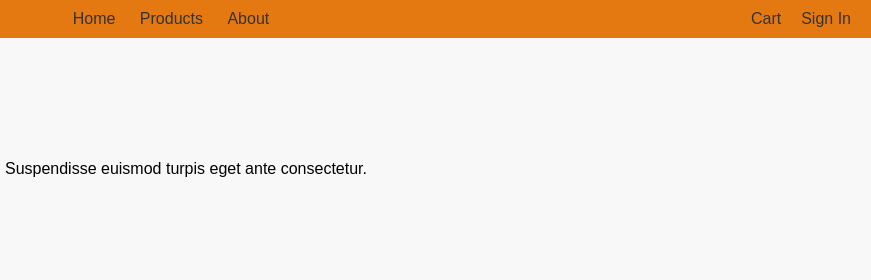
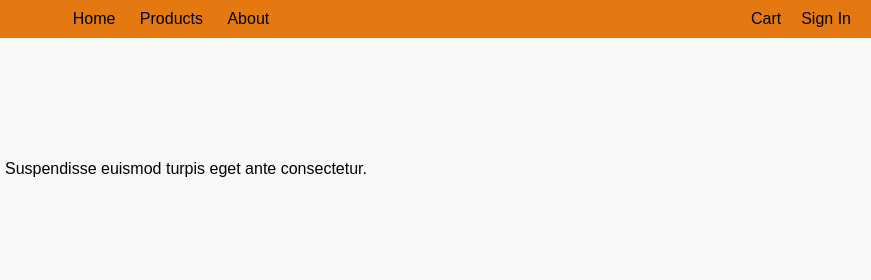
Before and after one commit to prumd/LLMTools_AskCodi, a plain HTML site: page index.html in a window 1280 px wide. Shown: the top 280 px of the page, 409-1280 px from the left. Drawn offline with Linux system fonts and the light colour scheme.

Commit message:
Fix very low contrast

```diff
--- a/index.html
+++ b/index.html
@@ -20,7 +20,7 @@
     }
 
     nav a {
-        color: #333; /* Dark grey color for improved contrast */
+        color: #000; /* Black color for improved contrast */
         text-decoration: none;
         margin: 0 10px;
     }
@@ -43,11 +43,11 @@
 <body>
 <header>
     <nav>
-        <a href="#" style="color: #333;">Home</a>
-        <a href="#" style="color: #333;">Products</a>
-        <a href="#" style="color: #333;">About</a>
-        <a href="#" style="float: right; color: #333;">Sign In</a>
-        <a href="#" style="float: right; color: #333;">Cart</a>
+        <a href="#" style="color: #000;">Home</a>
+        <a href="#" style="color: #000;">Products</a>
+        <a href="#" style="color: #000;">About</a>
+        <a href="#" style="float: right; color: #000;">Sign In</a>
+        <a href="#" style="float: right; color: #000;">Cart</a>
     </nav>
 </header>
 
```
